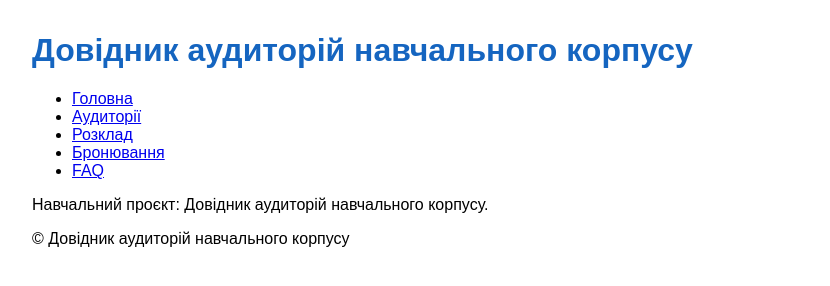
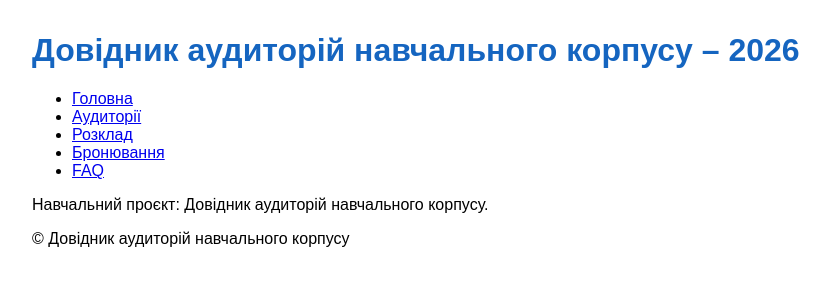
Before and after one commit to iuriev/room-guide, a plain HTML site: page index.html in a window 1280 px wide. Shown: the whole page, without its empty margins (0-830 px from the left). Drawn offline with Linux system fonts and the light colour scheme.

Commit message:
fix(heading): add year

```diff
--- a/index.html
+++ b/index.html
@@ -6,7 +6,7 @@
   <link rel="stylesheet" href="style.css">
 </head>
 <body>
-  <h1>Довідник аудиторій навчального корпусу</h1>
+  <h1>Довідник аудиторій навчального корпусу – 2026</h1>
   <nav>
     <ul>
       <li><a href="index.html">Головна</a></li>
```
